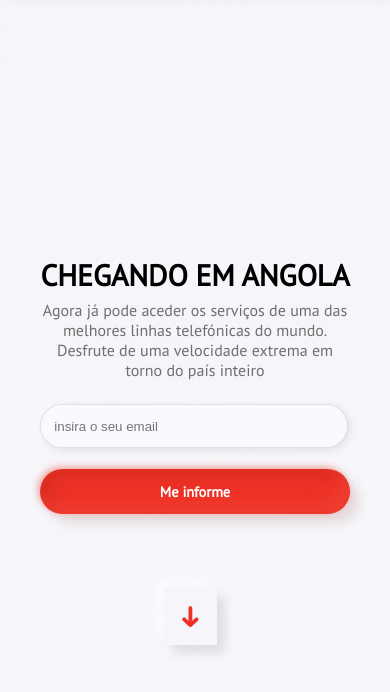
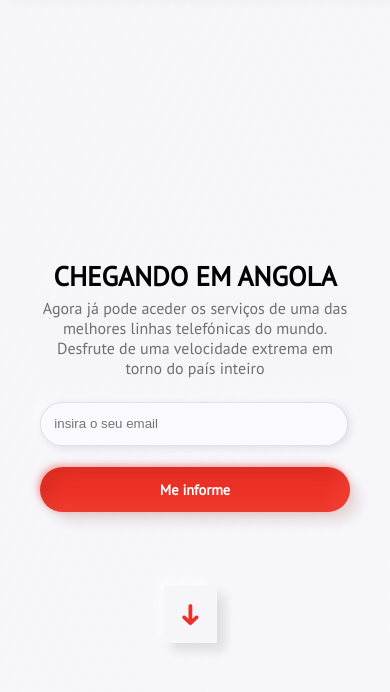
Before and after one commit to mcmgeomagic1/vodacom, a plain HTML site: page index.html in a window 390 px wide. Shown: the part 74-766 px from the top of the page. Drawn offline with nearby package versions, Linux system fonts and the light colour scheme; files whose address does not match are found by name.

Commit message:
Update style.css

```diff
--- a/css/style.css
+++ b/css/style.css
@@ -269,7 +269,7 @@ form input{
 
 h1{
 	color: black;
-	font-size: clamp(29.5px, 5vw, 55px);
+	font-size: clamp(27px, 5vw, 55px);
 	font-weight: bold;
 	text-transform: uppercase;
 	margin-bottom: .2em;
```
